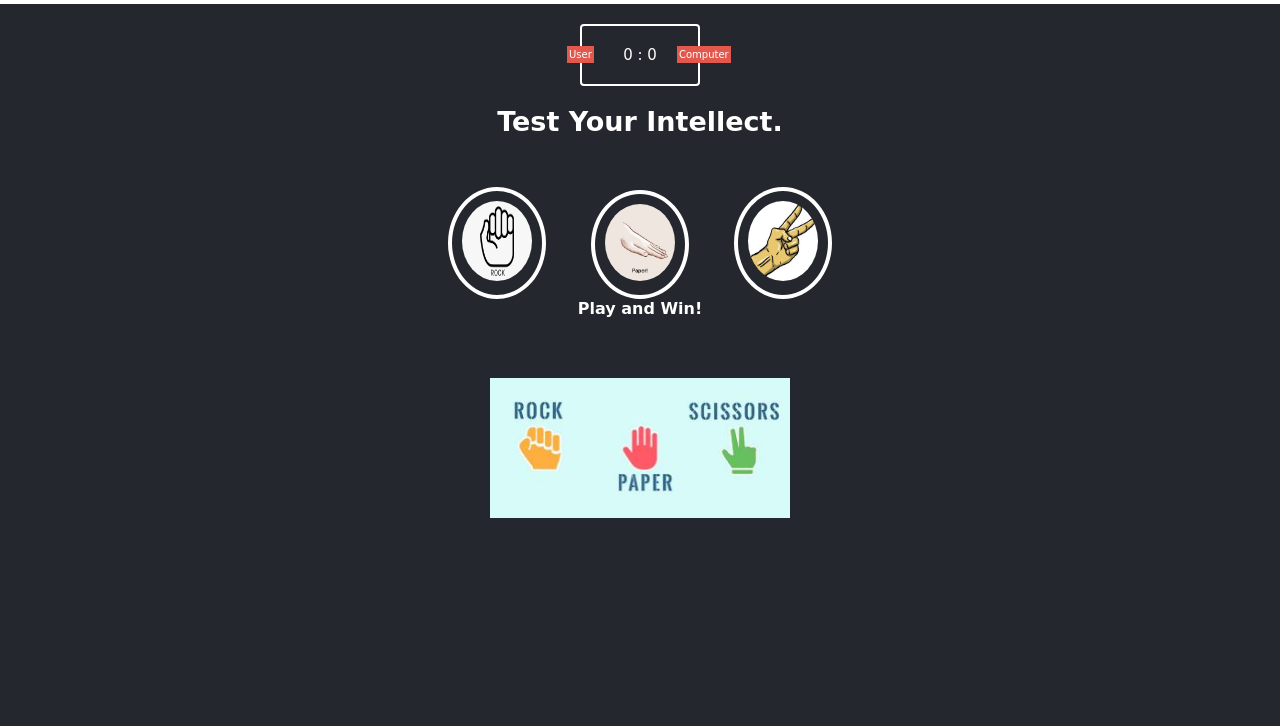
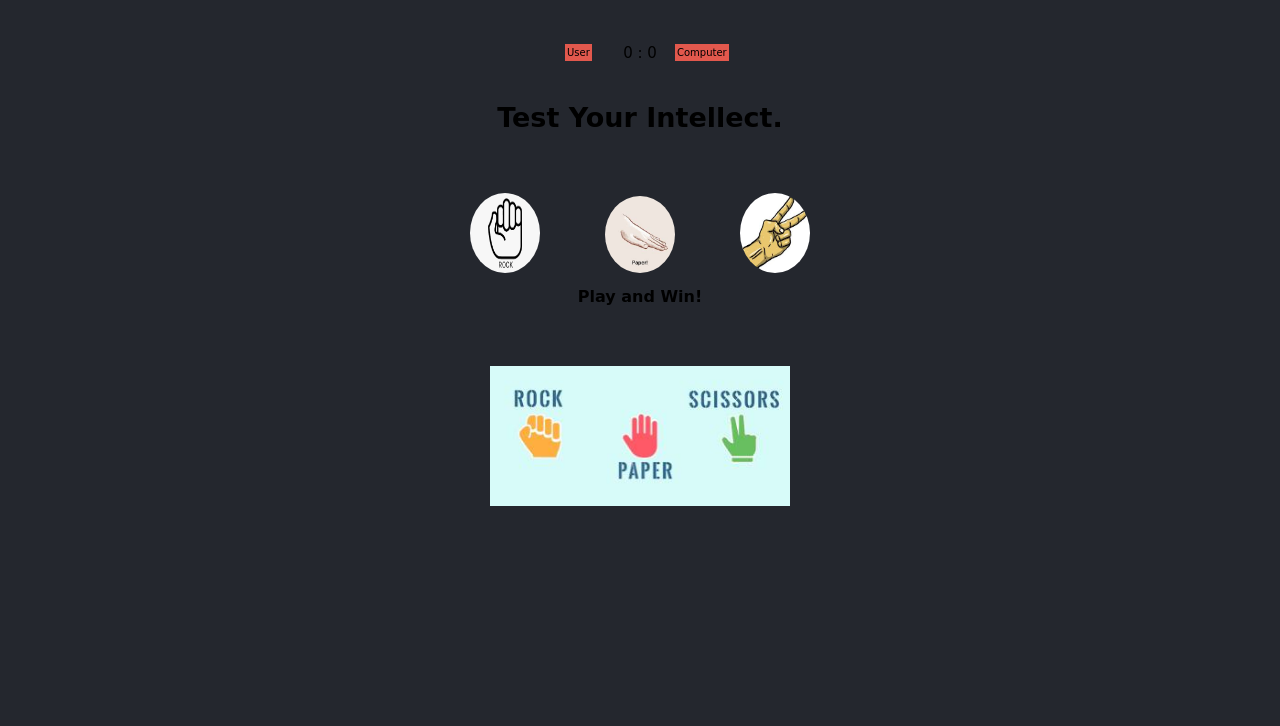
Before and after one commit to Hyve-Mind/R-P-S-Project, a plain HTML site: page index.html in a window 1280 px wide. Shown: the part 74-800 px from the top of the page. Drawn offline with Linux system fonts and the light colour scheme.

Commit message:
Updated css.

```diff
--- a/index.css
+++ b/index.css
@@ -7,9 +7,10 @@
 
 body{
     background: #24272e;
+
 }
 header{
-    background: white;
+    background: #fffff;
     padding: 20px;
     text-align: center;
     padding: 10px auto;
@@ -29,10 +30,10 @@ header > h1{
 }
 
 .score{
-    border:  2px solid white;
+    border:  2px solid #fffff;
     width: 120px;
     margin: 20px auto;
-    color: white;
+    color: #fffff;
     font-size: 15px;
     border-radius: 4px;
     text-align: center;
@@ -44,7 +45,7 @@ header > h1{
 
 .badge{
     background-color: #e2584d;
-    color: white;
+    color: #fffff;
     font-size: 10px;
     padding: 3px  2px;
     font-family: cursive;
@@ -68,12 +69,12 @@ header > h1{
     text-align: center;
     font-size:27px;
     font-weight: bold;
-    color: white;
+    color: #fffff;
     font-family: cursive;
 }
 .choice{
     display: inline-block;
-    border: 4px solid white;
+    border: 4px solid #fffff;
     border-radius: 50%;
     padding: 10px;
     margin: 0 20px;
@@ -118,20 +119,20 @@ header > h1{
     text-align: center;
     font-size:1em;
     font-weight: bold;
-    color: white;
+    color: #fffff;
 }
 
 .green-glow{
-    border: 4px solid #07e55c;
+    border: 3px solid #07e55c;
     box-shadow: 0 0 9ox #e2584d;
 }
 
 .red-glow{
-    border: 4px solid #fc121b;
+    border: 3px solid #fc121b;
     box-shadow: 0 0 9px #d01115;
 }
 
 .gray-glow{
-    border: 4px solid #464647;
+    border: 3px solid #464647;
     box-shadow: 0 0 9px #25292b;
 }
```
